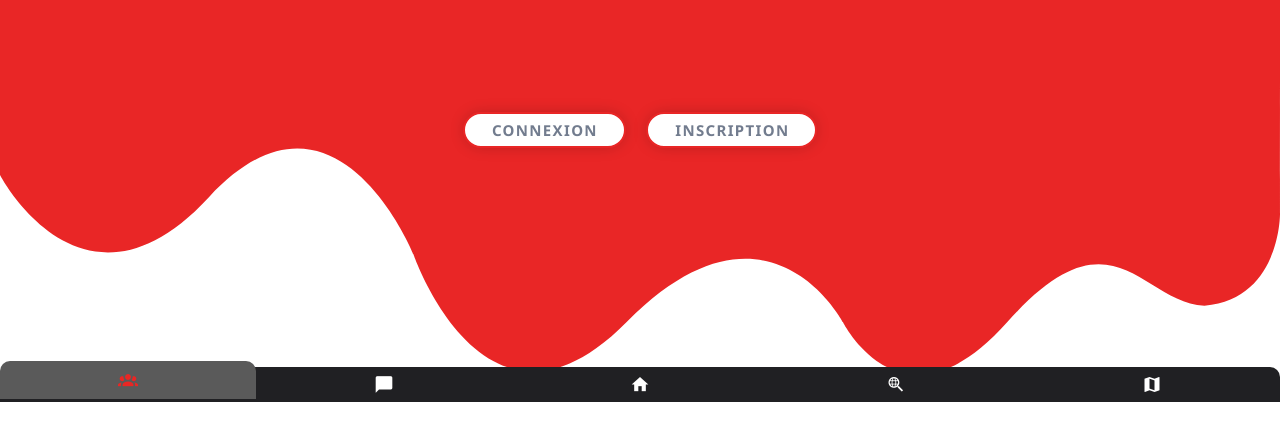
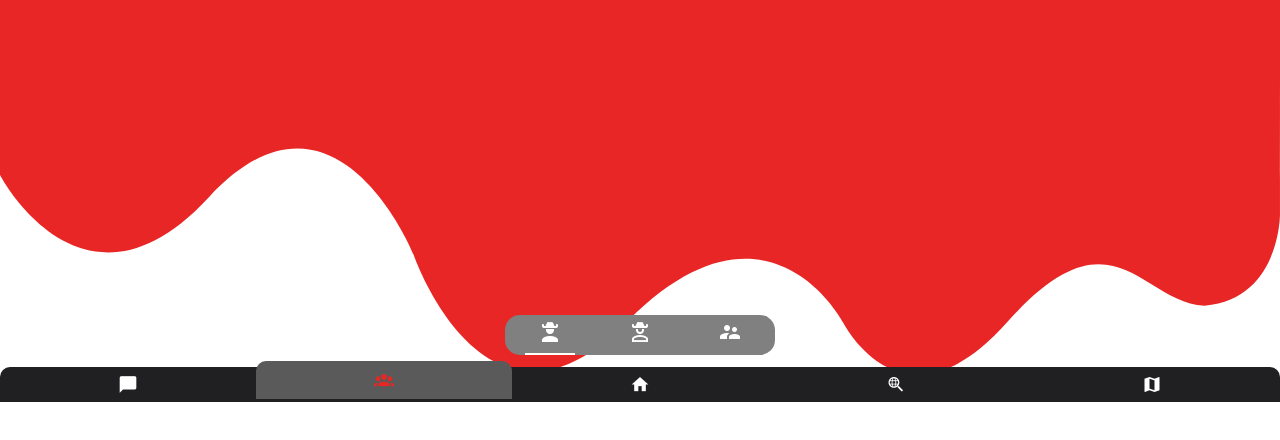
Before and after one commit to nikoazax2/tooGetherNuxt, a Nuxt app: page /myevents in a window 1280 px wide. Shown: the part 400-840 px from the top of the page. Built offline with nearby package versions, Linux system fonts and the light colour scheme; what vuelayers would draw is missing.

Commit message:
ok 04/02

```diff
--- a/components/footer.vue
+++ b/components/footer.vue
@@ -1,6 +1,15 @@
 <template>
   <div class="lefooter">
     <div class="conteneur">
+      <div
+        class="chatSearch"
+        :class="{ selected: routePos == '/chatSearch' }"
+        @click="goto('/chatSearch')"
+      >
+        <v-icon>
+          mdi-message
+        </v-icon>
+      </div>
       <div
         class="myevents"
         :class="{ selected: routePos == '/myevents' }"
@@ -8,15 +17,6 @@
       >
         <v-icon>
           mdi-account-group
-        </v-icon>
-      </div>
-      <div
-        class="chatSearch"
-        :class="{ selected: routePos == '/chatSearch' }"
-        @click="goto('/chatSearch')"
-      >
-        <v-icon>
-          mdi-message
         </v-icon>
       </div>
       <div
--- a/pages/event-detail.vue
+++ b/pages/event-detail.vue
@@ -94,7 +94,11 @@
           <div class="adresse">{{ activity.lieux }}</div>
           <v-card-actions>
             <div class="participantsliste" v-if="activity.users.length > 0">
-              <div v-for="users in activity.users" :key="users.id">
+              <div
+                @click="goToProfile(users.id)"
+                v-for="users in activity.users"
+                :key="users.id"
+              >
                 <div v-if="users.id != activity.creatorId">
                   <v-list-item-avatar color="grey darken-3">
                     <v-img
@@ -179,6 +183,9 @@
     lefooter: lefooter
   },
   methods: {
+    goToProfile(id) {
+      this.$router.push({ path: "/profile/?id=" + id });
+    },
     formatDate(ladate) {
       var date = new Date(ladate);
       var month = date.getMonth() + 1;
--- a/pages/myevents.vue
+++ b/pages/myevents.vue
@@ -24,14 +24,8 @@
       >
     </v-card>
     <div v-if="!chargement">
-      <div
-        class="containerdiv"
-        v-if="
-          $auth.user &&
-            (listeEventsCreator.length > 0 || listeEventsPaticipant.length > 0)
-        "
-      >
-        <div v-if="listeEventsCreator.length > 0">
+      <div class="containerdiv" v-if="tab == 'cree'">
+        <div>
           <div class="titreMyEvent">CREATEUR</div>
           <div>
             <div
@@ -80,7 +74,6 @@
                     </MglMap>
                   </div>
                 </div>
-                <!-- <div class="titreLieux">{{ item.lieux }}</div> -->
               </div>
               <div
                 @click="gotodetail(item)"
@@ -105,7 +98,8 @@
             </div>
           </div>
         </div>
-        <div v-if="listeEventsPaticipant.length > 0">
+      </div>
+      <div class="containerdiv" v-if="tab == 'participe'">
         <div class="titreMyEvent">PARTICIPANT</div>
         <div v-if="!chargement">
           <div
@@ -148,7 +142,6 @@
                   </MglMarker>
                 </MglMap>
               </div>
-                <!-- <div class="titreLieux">{{ item.lieux }}</div> -->
             </div>
             <div
               @click="gotodetail(item)"
@@ -173,7 +166,32 @@
           </div>
         </div>
       </div>
+      <div class="containerdiv" v-if="tab == 'amis'">
+        <div class="titreMyEvent">{{ friends.length }} AMIS</div>
+        <div v-if="!chargement">
+          <div class="lesamis">
+            <div
+              @click="goToProfile(friend.id)"
+              class="ligneami"
+              v-for="friend in friends"
+              :key="friend"
+            >
+              <v-img
+                class="avatar elevation-6"
+                alt=""
+                :src="friend.avatar"
+              ></v-img>
+              <div class="nom">
+                {{
+                  friend.surname.charAt(0).toUpperCase() +
+                    friend.surname.slice(1)
+                }}
               </div>
+            </div>
+          </div>
+        </div>
+      </div>
+
       <div class="containerdiv" v-if="!$auth.user">
         <div class="lesbtncreereveent">
           <div class="aucunevent">
@@ -238,6 +256,27 @@
         </div>
       </div>
     </div>
+    <div class="footermyevents">
+      <v-tabs
+        v-model="tab"
+        background-color="deep-purple accent-4"
+        centered
+        icons-and-text
+      >
+        <v-tabs-slider></v-tabs-slider>
+
+        <v-tab href="#cree">
+          <v-icon>mdi-account-cowboy-hat</v-icon>
+        </v-tab>
+        <v-tab href="#participe">
+          <v-icon>mdi-account-cowboy-hat-outline</v-icon>
+        </v-tab>
+
+        <v-tab @click="chargeAmis()" href="#amis">
+          <v-icon>mdi-account-supervisor</v-icon>
+        </v-tab>
+      </v-tabs>
+    </div>
     <lefooter></lefooter>
   </div>
 </template>
@@ -258,8 +297,10 @@
 
       rotation: 0,
       geolocPosition: undefined,
+      tab: null,
 
       chargement: true,
+      friends: null,
       drawer: false,
       group: null,
       listeEventsCreator: null,
@@ -273,6 +314,9 @@
     MglMarker
   },
   methods: {
+    goToProfile(id) {
+      this.$router.push({ path: "/profile/?id=" + id });
+    },
     gotoedit(id) {
       this.$router.push({ path: "/editevent/" + id });
     },
@@ -310,6 +354,22 @@
     },
     gotodetail(item) {
       this.$router.push({ path: "event-detail/", query: { id: item.id } });
+    },
+    async chargeAmis() {
+      this.chargement = true;
+      if (this.$auth.user) {
+        let friendsData = await this.$axios.get(
+          "users/getFriends/" + this.$auth.user.id
+        );
+
+        this.friends = friendsData.data;
+
+        this.friends = this.friends.sort((a, b) =>
+          a.surname > b.surname ? 1 : b.surname > a.surname ? -1 : 0
+        );
+      }
+
+      this.chargement = false;
     },
     async Read() {
       this.chargement = true;
@@ -361,6 +421,49 @@
 .vuemyevent {
   body {
     overflow: hidden;
+  }
+  .footermyevents {
+    z-index: 10;
+    position: absolute;
+    bottom: 0;
+    align-content: center;
+    margin-bottom: 45px;
+    width: 100vw;
+    text-align: center;
+    align-items: center;
+    display: flex;
+    justify-content: center;
+    .v-slide-group__content {
+      background-color: rgba(255, 255, 255, 0);
+    }
+    .v-item-group {
+      background-color: grey;
+      border-radius: 15px;
+    }
+    i {
+      color: white !important;
+    }
+    .v-tabs-slider-wrapper {
+      display: flex;
+      justify-content: center;
+      .v-tabs-slider {
+        width: 50px !important;
+        color: white !important;
+      }
+    }
+    a {
+      padding: 0 !important;
+      border-radius: 15px;
+    }
+    .v-tabs--icons-and-text > .v-tabs-bar {
+      height: 40px;
+    }
+    .v-tabs {
+      align-items: center;
+      align-content: center;
+      display: flex;
+      justify-content: center;
+    }
   }
   .marker {
     width: 30px;
@@ -435,6 +538,41 @@
     margin-top: 20%;
     overflow-y: scroll;
     height: 75vh;
+    .lesamis {
+      width: 100%;
+      height: 70px;
+      .v-responsive__sizer {
+        padding: 0 !important;
+      }
+      .v-image {
+        flex: none;
+        width: 70px;
+      }
+      .nom {
+        align-items: center;
+        display: flex;
+        color: black;
+        font-size: 17px;
+        font-weight: 700;
+        margin-left: 10px;
+      }
+      .ligneami {
+        padding-bottom: 10px;
+        padding-left: 10px;
+        margin: 10px;
+        margin-bottom: 0;
+        box-shadow: 0px 0px 16px -3px rgb(0 0 0 / 25%);
+        border-radius: 15px;
+        width: 95%;
+        height: 80px;
+
+        display: inline-flex;
+        .v-image__image {
+          width: 65px;
+          height: 70px;
+        }
+      }
+    }
     .titleinsription {
       text-align: center;
       font-family: "Noto Sans", sans-serif !important;
```
Lines whose indentation alone changed are shown as unchanged.
